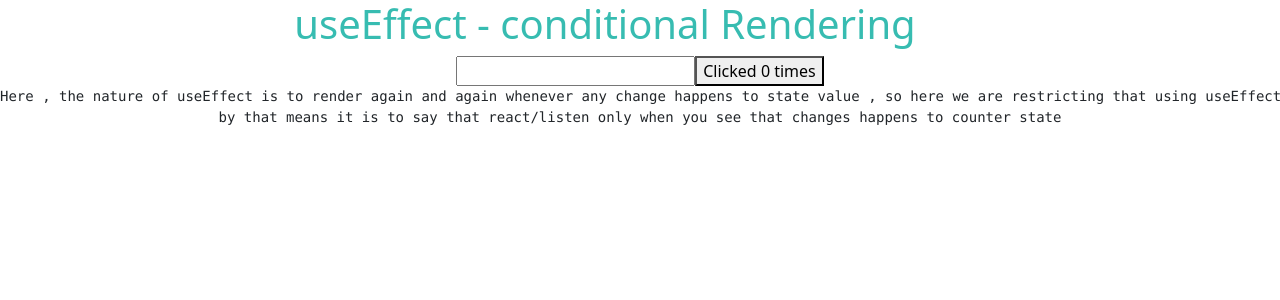
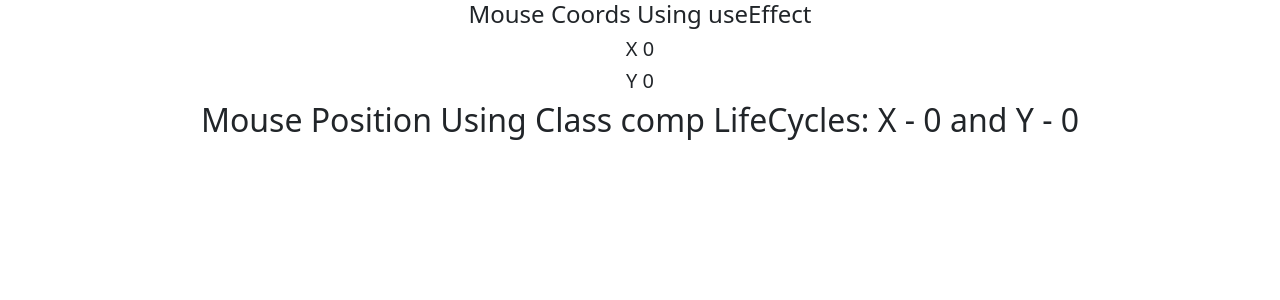
Before and after one commit to MarkDevram/Practice-React-All-Time, a React (Create React App) app: page / in a window 1280 px wide. Shown: the top 300 px of the page. Built offline with nearby package versions, Linux system fonts and the light colour scheme.

Commit message:
Mouse Position using useEffect

```diff
--- a/src/App.js
+++ b/src/App.js
@@ -57,10 +57,14 @@ import UseStateWithObject from "./Hooks in React/useState/UseStateWithObject"
 import UseStateWithArray from "./Hooks in React/useState/UseStateWithArray"
 import UseEffectCounter from "./Hooks in React/useEffect/UseEffectCounter"
 import UseEffect_ConditionalRenderings from "./Hooks in React/useEffect/UseEffect_ConditionalRenderings"
+import MousePostion from "./Hooks in React/useEffect/MousePostion"
+import MousePositionUsingUseEffect from "./Hooks in React/useEffect/MousePositionUsingUseEffect"
 function App() {
   return (
     <div className="App">
-      <UseEffect_ConditionalRenderings />
+      <MousePositionUsingUseEffect />
+      <MousePostion />
+      {/* <UseEffect_ConditionalRenderings /> */}
       {/* <UseEffectCounter /> */}
       {/* <UseStateWithArray /> */}
       {/* <UseStateWithObject /> */}
--- /dev/null
+++ b/src/Hooks in React/useEffect/MousePositionUsingUseEffect.js
@@ -0,0 +1,19 @@
+import React, { useEffect, useState } from "react"
+
+function MousePositionUsingUseEffect() {
+  const [mouseCoords, setMouseCoords] = useState({ x: 0, y: 0 })
+  useEffect(() => {
+    window.addEventListener("mousemove", (e) => {
+      setMouseCoords({ x: e.clientX, y: e.clientY })
+    })
+  })
+  return (
+    <div>
+      <h4> Mouse Coords Using useEffect</h4>
+      <h5>X {mouseCoords.x}</h5>
+      <h5>Y {mouseCoords.y}</h5>
+    </div>
+  )
+}
+
+export default MousePositionUsingUseEffect
--- /dev/null
+++ b/src/Hooks in React/useEffect/MousePostion.js
@@ -0,0 +1,32 @@
+import React, { Component } from "react"
+class MousePostion extends Component {
+  constructor(props) {
+    super(props)
+
+    this.state = {
+      x: 0,
+      y: 0,
+    }
+  }
+  DisplayMousePosition = (e) => {
+    this.setState({
+      x: e.clientX,
+      y: e.clientY,
+    })
+  }
+  componentDidMount() {
+    window.addEventListener("mousemove", this.DisplayMousePosition)
+  }
+  render() {
+    return (
+      <div>
+        <h2>
+          Mouse Position Using Class comp LifeCycles: X - {this.state.x} and Y -{" "}
+          {this.state.y}{" "}
+        </h2>
+      </div>
+    )
+  }
+}
+
+export default MousePostion
--- a/src/Hooks in React/useEffect/UseEffect_ConditionalRenderings.js
+++ b/src/Hooks in React/useEffect/UseEffect_ConditionalRenderings.js
@@ -32,6 +32,10 @@ function UseEffect_ConditionalRenderings() {
           by that means it is to say that react/listen only when you see that
           changes happens to counter state
         </p>
+        <p>
+          1 ) Here we are Only Listening to Counter Variable <br />2 ) whenever
+          change in input event , useEffect will not exceuted
+        </p>
       </pre>
     </div>
   )
```
